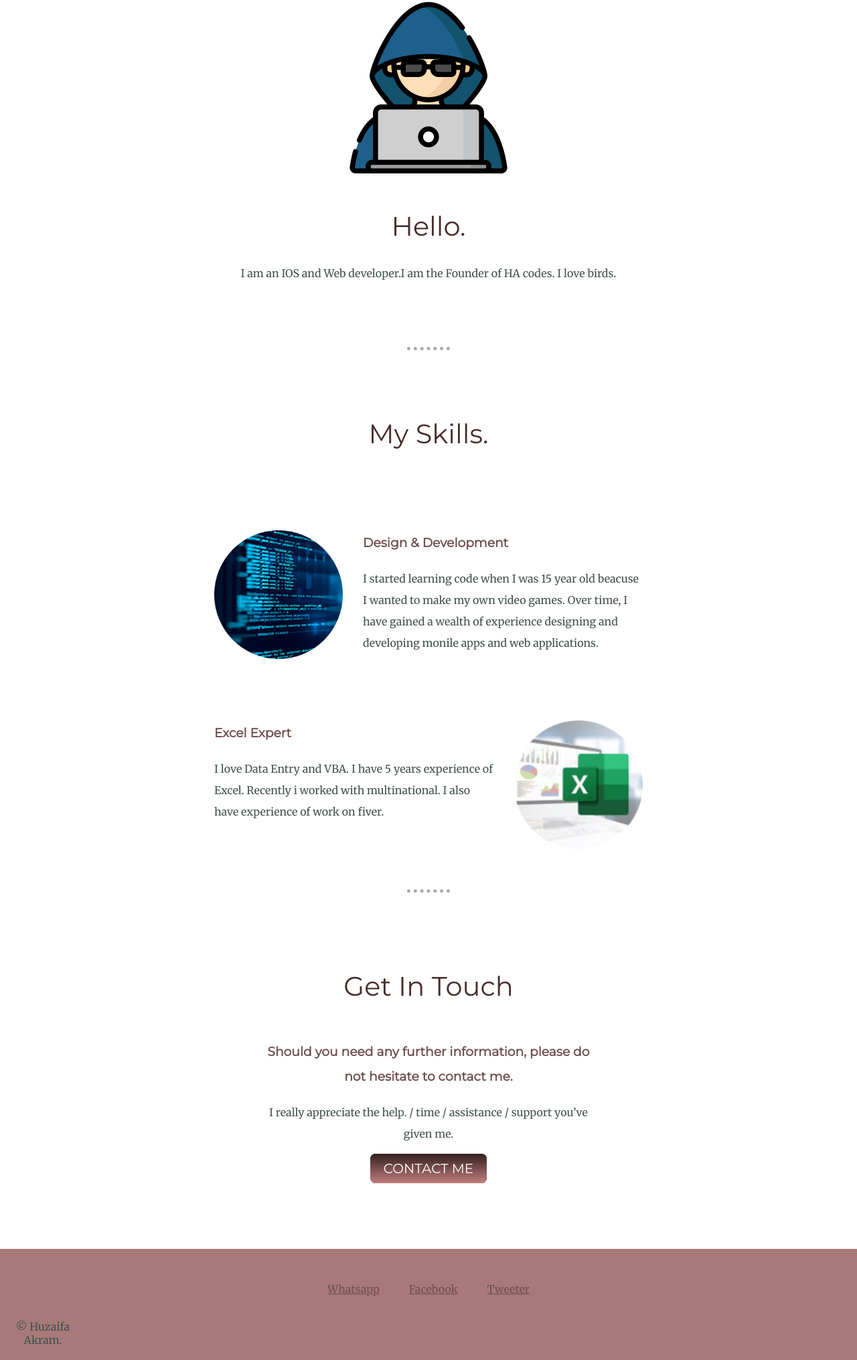
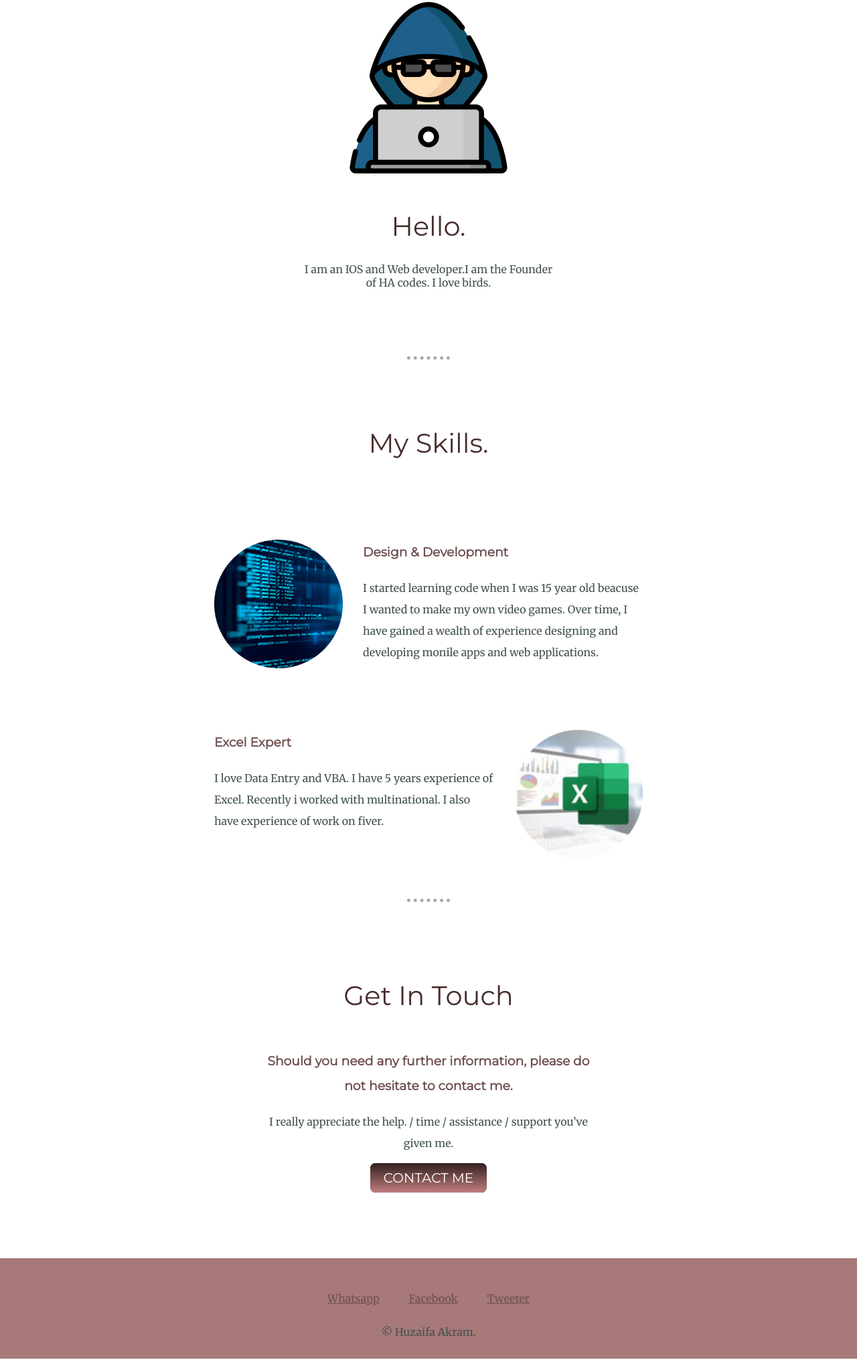
Before and after one commit to Zaifa-s/Personal-CV, a plain HTML site: page index.html in a window 1280 px wide. Shown: the part 928-2959 px from the top of the page at 67% size. Drawn offline with Linux system fonts and the light colour scheme.

Commit message:
Update styles.css

```diff
--- a/css/styles.css
+++ b/css/styles.css
@@ -118,9 +118,10 @@ hr {
 }
 .copywrite {
   padding-top: 20px;
-  margin-bottom: 0;
-  width: 10%;
-  }
-.intro {
+  margin: 10px auto 10px auto;
+  width: 20%;
+}
+.introo {
   width:30%;
+  margin: 10px auto 10px auto;
 }
```
